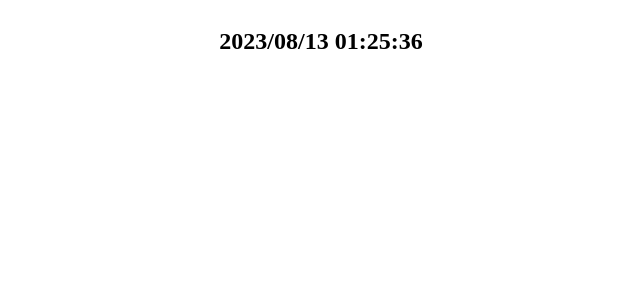
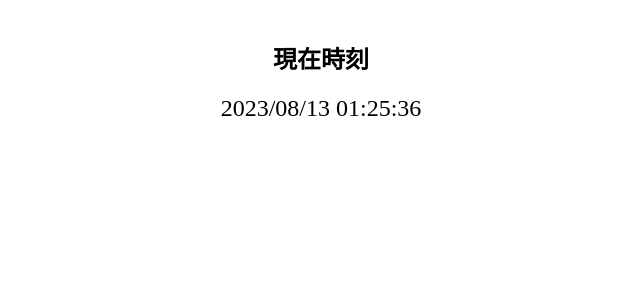
Before and after one commit to squid-cat/clash-of-clans-timer, a Next.js app: page / in a window 1280 px wide. Shown: the top 300 px of the page, without its empty margins (319-959 px from the left). Built offline with nearby package versions, Linux system fonts and the light colour scheme.

Commit message:
chore: 時計の表示を変更

```diff
--- a/components/Clock.tsx
+++ b/components/Clock.tsx
@@ -6,7 +6,9 @@ type Props = {
 
 export default function Clock(props: Props) {
 
-  const DisplayTime = styled.h2``;
+  const DisplayTime = styled.h2`
+    font-weight: normal;
+  `;
 
   const strYear = props.now.getFullYear().toString()
   const strMonth = (props.now.getMonth() + 1).toString().padStart(2, "0")
--- a/pages/index.tsx
+++ b/pages/index.tsx
@@ -9,6 +9,11 @@ export default function Home() {
     display: flex;
     flex-direction: column;
     align-items: center;
+    margin-top: 40px;
+  `;
+
+  const Title = styled.h2`
+    margin: 0;
   `;
 
   const [date, setDate] = useState(new Date());
@@ -21,6 +26,7 @@ export default function Home() {
 
   return (
     <Wrapper>
+      <Title>現在時刻</Title>
       <Clock now={date} />
     </Wrapper>
   )
```
